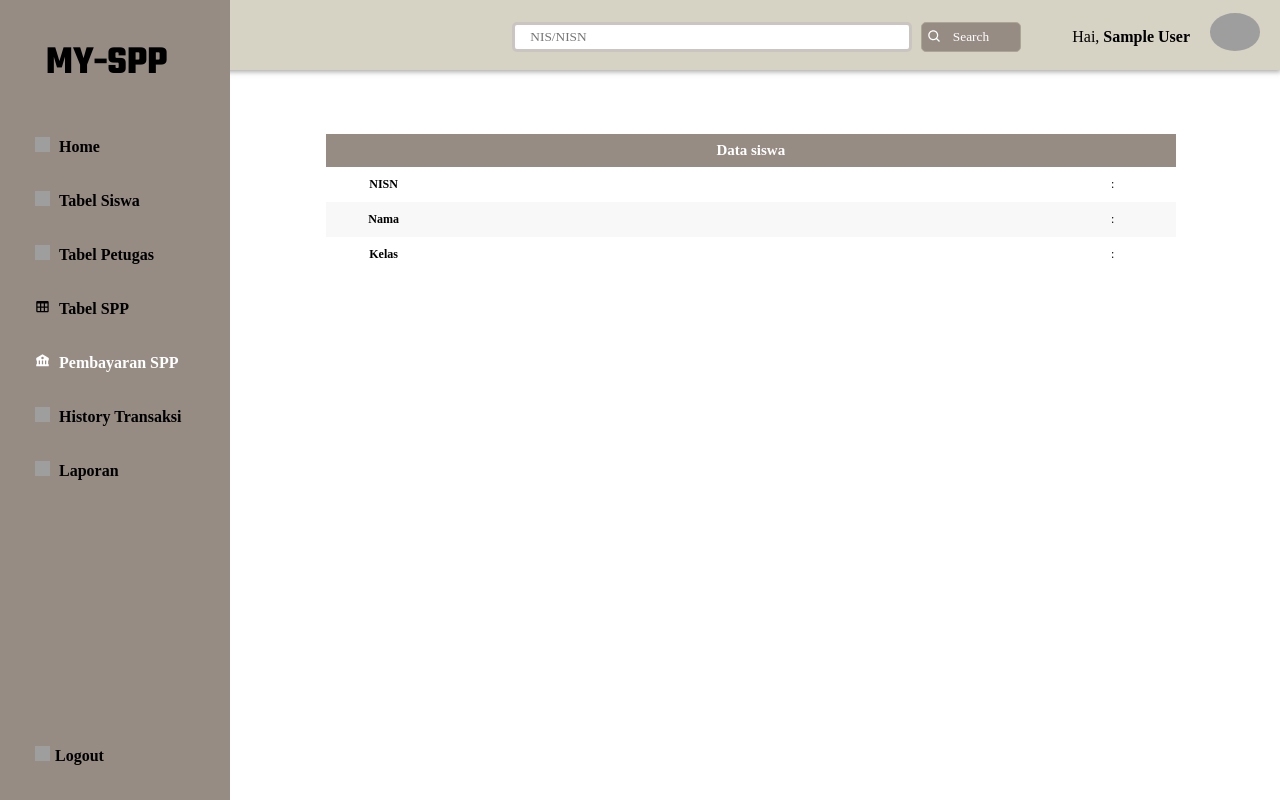
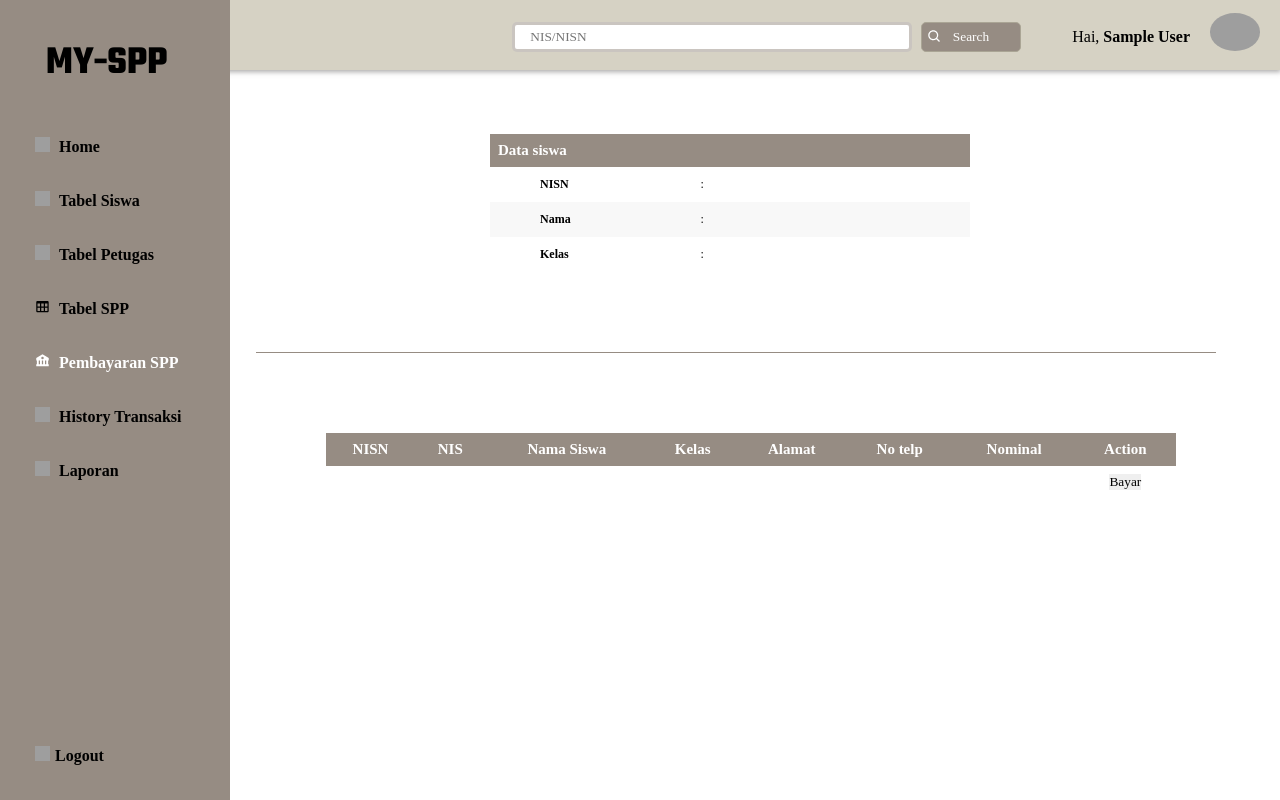
Before and after one commit to zeppyx13/SPP, a PHP site: page /admin/pembayaran.php in a window 1280 px wide. Run offline with PHP 8.4, Linux system fonts and the light colour scheme; the visitor is signed in with stand-in values (Sample User, id 1); tables that the repository leaves empty or names only in its code hold one stand-in row (values such as "Sample post"); data that the repository does not hold is empty; some web fonts are replaced; grey boxes are pictures that could not be loaded.

Commit message:
ngerapiin desain table siswa

```diff
--- a/admin/pembayaran.php
+++ b/admin/pembayaran.php
@@ -148,24 +148,59 @@
                 <tbody>
                     <tr>
                         <td class="jdl"><b>NISN</b></td>
-                        <td>:</td>
-                        <td><?= $row['Nis']; ?></td>
+                        <td class="titik2">:</td>
+                        <td class="hasil"><?= $row['Nis']; ?></td>
                     </tr>
                     <tr>
-                        <td class="jdl"><b>Nama</b></td>
-                        <td>:</td>
-                        <td><?= $row['Nama_Siswa']; ?></td>
+                        <td class=" jdl"><b>Nama</b></td>
+                        <td class="titik2">:</td>
+                        <td class="hasil"><?= $row['Nama_Siswa']; ?></td>
                     </tr>
                     <tr>
                         <td class="jdl"><b>Kelas</b></td>
-                        <td>:</td>
-                        <td><?= $row['Kelas']; ?></td>
+                        <td class="titik2">:</td>
+                        <td class="hasil"><?= $row['Kelas']; ?></td>
                     </tr>
                 <tbody>
             </table>
         </div>
+        <hr>
+        <div class="table-wrapper">
+            <table class="fl-table">
+                <thead>
+                    <tr>
+                        <th>NISN</th>
+                        <th>NIS</th>
+                        <th>Nama Siswa</th>
+                        <th>Kelas</th>
+                        <th>Alamat</th>
+                        <th>No telp</th>
+                        <th>Nominal</th>
+                        <th>Action</th>
+                    </tr>
+                </thead>
+                <tbody>
+                    <?php
+
+                    ?>
+                    <?php $i = 1; ?>
+                    <?php foreach ($data as $row) : ?>
+                        <tr>
+                            <td><?= $row["NISN"] ?></td>
+                            <td><?= $row["Nis"] ?></td>
+                            <td><?= $row["Nama_Siswa"] ?></td>
+                            <td><?= $row["Kelas"] ?></td>
+                            <td><?= $row["Alamat"] ?></td>
+                            <td><?= $row["Tlp"] ?></td>
+                            <td><?= $row["Nominal"] ?></td>
+                            <td><a href="http://"><button>Bayar</button></a></td>
+                        </tr>
+                        <?php $i++; ?>
+                    <?php endforeach; ?>
+                <tbody>
+            </table>
+        </div>
     </div>
-
     <script src="p.js"></script>
 </body>
 
--- a/style/siswatable.css
+++ b/style/siswatable.css
@@ -18,11 +18,19 @@
     color: rgb(0, 0, 0);
     padding: 30px 0;
   }
-
+  hr{
+    margin-left:20%;
+    width: 75%;
+    height: 1px;
+    display:block;
+    z-index:900;
+    margin-top: 5em;
+    margin-bottom: 5em;
+    background-color:#968C83;;
+  }
   /* Table Styles */
 
   .table-wrapper-siswa{
-    padding-left: 20%;
     margin: 10px 10px 50px 70px;
   }
 
@@ -32,17 +40,24 @@
     font-weight: normal;
     border: none;
     border-collapse: collapse;
-    width: 90%;
-    max-width: 100%;
+    width: 40%;
     white-space:normal;
     background-color: white;
+    margin: 0 0 0 35%;
   }
-  .fl-table-siswa td.jdl{
-    padding: 10px 80% 10px 10px;
-    text-align: center;
+  .fl-table-siswa .jdl{
+    text-align:justify;
+    padding: 10px 0 10px 50px;
+  }
+  .fl-table-siswa td.titik2{
+    text-align: relative;
+    padding: 10px 10px 10px 0;
+  }
+  .fl-table-siswa td.hasil{
+    padding: 10px 10px 10px 80px;
   }
    .fl-table-siswa th {
-    text-align: center;
+    text-align: justify;
     padding: 8px;
   }
 
```
